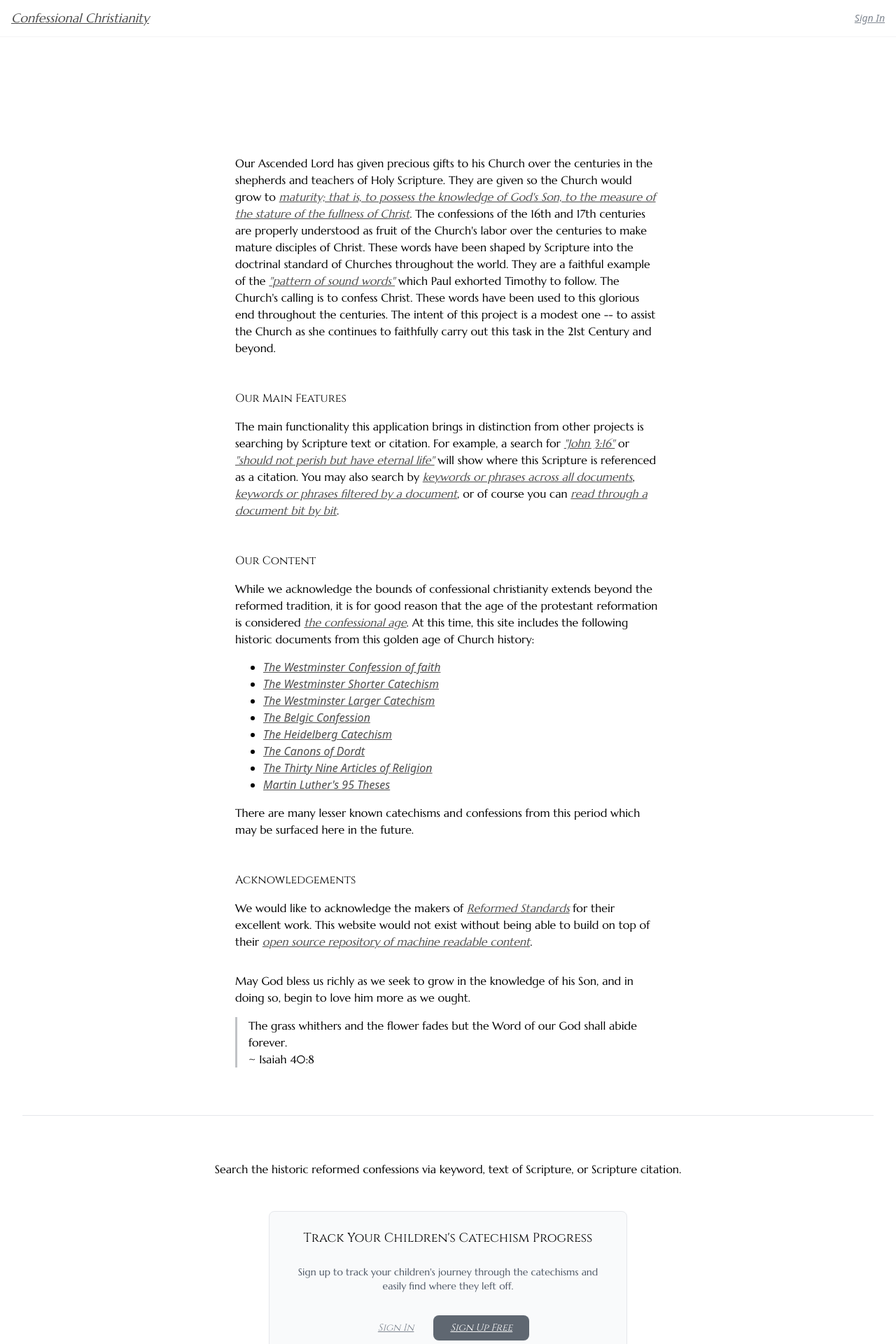
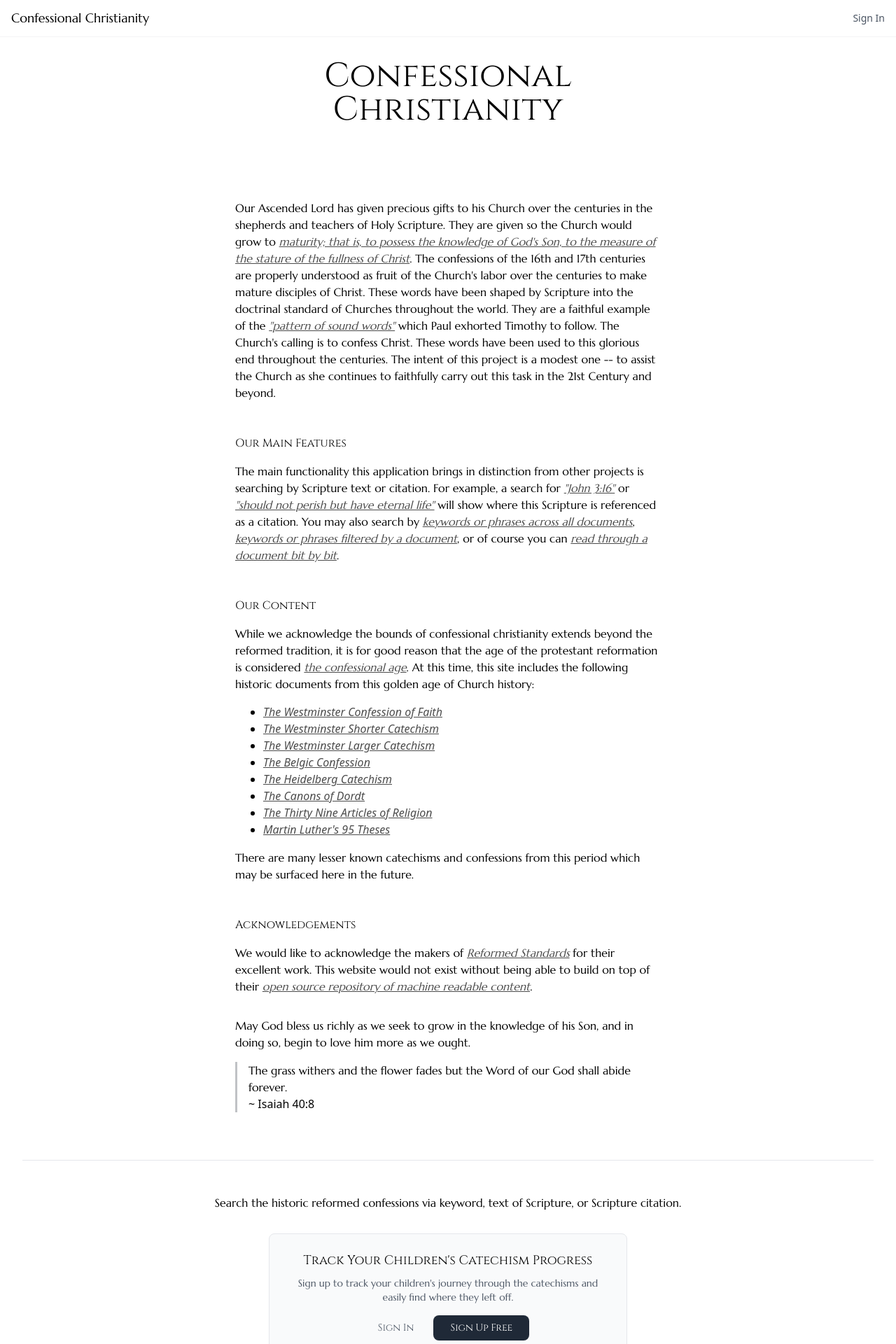
Before and after one commit to MaxwellKendall/confessional-christianity-node, a Next.js app: page /about in a window 1280 px wide. Shown: the top 1920 px of the page at 70% size. Built offline with nearby package versions, Linux system fonts and the light colour scheme; no server answers.

Commit message:
[pages] fix the about page

```diff
--- a/components/Footer.jsx
+++ b/components/Footer.jsx
@@ -58,7 +58,7 @@ const Footer = () => {
                                     {l.children.map((child) => {
                                         return (
                                             <li>
-                                                <Link href={child.href}>
+                                                <Link href={child.href.includes('about') ? '/about' : child.href}>
                                                     <span className="cursor-pointer text-center mt-5 w-full text-sm">{child.name}</span>
                                                 </Link>
                                             </li>
--- a/pages/about.jsx
+++ b/pages/about.jsx
@@ -1,20 +1,87 @@
-/* eslint-disable react/jsx-props-no-spreading */
-/* eslint-disable react/prop-types */
-/* eslint-disable no-underscore-dangle */
 import React from 'react';
+import Link from 'next/link';
 
 import SEO from '../components/SEO';
 import Footer from '../components/Footer';
 import Header from '../components/Header';
-import About from '../blog/About.mdx';
 
 const AboutPg = () => (
-  <div className="about flex flex-col w-full">
+  <div className="flex flex-col w-full">
     <SEO title="Confessional Christianity | About Us" />
     <Header />
-    <div className="p-8 mt-8">
-      <div className="w-full lg:w-1/2 mt-12 mx-auto pt-10 pb-5 bg-white">
-        <About />
+    <div className="p-8">
+      <Link
+        href={{
+          pathname: '/',
+          query: {
+            search: '',
+          },
+        }}
+      >
+        <h1 className="cursor-pointer text-center text-4xl lg:text-5xl mx-auto max-w-2xl">
+          Confessional Christianity
+        </h1>
+      </Link>
+      <div className="about w-full lg:w-1/2 mt-12 mx-auto pt-10 pb-5 bg-white">
+        <p>
+          Our Ascended Lord has given precious gifts to his Church over the centuries in the shepherds and teachers of Holy Scripture. They are given so the Church would grow to{' '}
+          <a href="https://biblehub.com/ephesians/4-13.htm" target="_blank" rel="noopener noreferrer">
+            maturity; that is, to possess the knowledge of God's Son, to the measure of the stature of the fullness of Christ
+          </a>
+          . The confessions of the 16th and 17th centuries are properly understood as fruit of the Church's labor over the centuries to make mature disciples of Christ. These words have been shaped by Scripture into the doctrinal standard of Churches throughout the world. They are a faithful example of the{' '}
+          <a href="https://biblehub.com/2_timothy/1-13.htm" target="_blank" rel="noopener noreferrer">
+            "pattern of sound words"
+          </a>{' '}
+          which Paul exhorted Timothy to follow. The Church's calling is to confess Christ. These words have been used to this glorious end throughout the centuries. The intent of this project is a modest one -- to assist the Church as she continues to faithfully carry out this task in the 21st Century and beyond.
+        </p>
+
+        <h2>Our Main Features</h2>
+        <p>
+          The main functionality this application brings in distinction from other projects is searching by Scripture text or citation. For example, a search for{' '}
+          <a href="/?search=John+3%3A16">"John 3:16"</a> or{' '}
+          <a href="/?search=should+not+perish+but+have+eternal+life">"should not perish but have eternal life"</a>{' '}
+          will show where this Scripture is referenced as a citation. You may also search by{' '}
+          <a href="/?search=baptism">keywords or phrases across all documents</a>,{' '}
+          <a href="/?search=document:WCF%20baptism">keywords or phrases filtered by a document</a>, or of course you can{' '}
+          <a href="/?search=document:WCF%20chapter:3">read through a document bit by bit</a>.
+        </p>
+
+        <h2>Our Content</h2>
+        <p>
+          While we acknowledge the bounds of confessional christianity extends beyond the reformed tradition, it is for good reason that the age of the protestant reformation is considered{' '}
+          <a href="https://www.britannica.com/place/Germany/The-confessional-age-1555-1648" target="_blank" rel="noopener noreferrer">
+            the confessional age
+          </a>
+          . At this time, this site includes the following historic documents from this golden age of Church history:
+        </p>
+        <ul>
+          <li><a href="/?search=document:WCF">The Westminster Confession of Faith</a></li>
+          <li><a href="/?search=document:WSC">The Westminster Shorter Catechism</a></li>
+          <li><a href="/?search=document:WLC">The Westminster Larger Catechism</a></li>
+          <li><a href="/?search=document:BC">The Belgic Confession</a></li>
+          <li><a href="/?search=document:HC">The Heidelberg Catechism</a></li>
+          <li><a href="/?search=document:COD">The Canons of Dordt</a></li>
+          <li><a href="/?search=document:TAR">The Thirty Nine Articles of Religion</a></li>
+          <li><a href="/?search=document:ML9T">Martin Luther's 95 Theses</a></li>
+        </ul>
+        <p>There are many lesser known catechisms and confessions from this period which may be surfaced here in the future.</p>
+
+        <h2>Acknowledgements</h2>
+        <p>
+          We would like to acknowledge the makers of{' '}
+          <a href="https://reformedstandards.com/" target="_blank" rel="noopener noreferrer">Reformed Standards</a>{' '}
+          for their excellent work. This website would not exist without being able to build on top of their{' '}
+          <a href="https://github.com/reformed-standards/compendium" target="_blank" rel="noopener noreferrer">
+            open source repository of machine readable content
+          </a>
+          .
+        </p>
+        <p>May God bless us richly as we seek to grow in the knowledge of his Son, and in doing so, begin to love him more as we ought.</p>
+
+        <blockquote>
+          <p>The grass withers and the flower fades but the Word of our God shall abide forever.</p>
+          <footer>~ Isaiah 40:8</footer>
+        </blockquote>
       </div>
       <Footer
           links={[{ link: "HOME", href: "/" }, { link: "BLOG", href: "https://blog.confessionalchristianity.com" }]}
```
